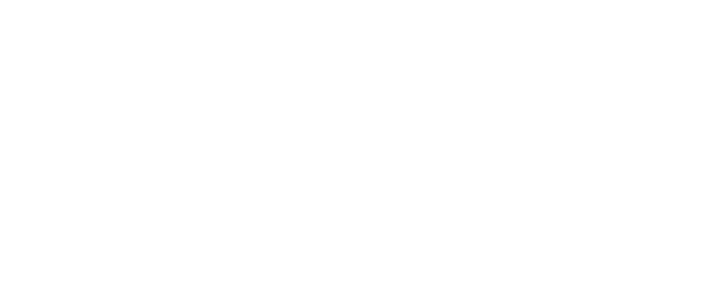
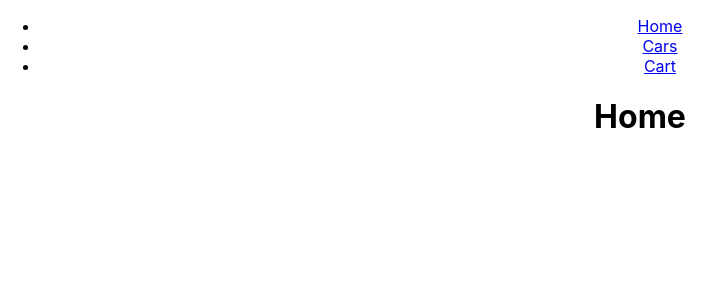
Before and after one commit to aducat5/cognizant-gallery, a React (Create React App) app in the folder cognizantgallery-web-client/: page / in a window 1280 px wide. Shown: the top 300 px of the page, without its empty margins (0-725 px from the left). Built offline with nearby package versions, Linux system fonts and the light colour scheme.

Commit message:
added basic routing and navigation bar component.

```diff
--- a/cognizantgallery-web-client/src/App.js
+++ b/cognizantgallery-web-client/src/App.js
@@ -1,9 +1,10 @@
+import Router from './Router';
 import './App.css';
 
 function App() {
   return (
     <div className="App">
-
+      <Router></Router>
     </div>
   );
 }
--- a/cognizantgallery-web-client/src/Router.js
+++ b/cognizantgallery-web-client/src/Router.js
@@ -2,7 +2,7 @@
 import {
   BrowserRouter,
   Routes,
-  Route,
+  Route
 } from "react-router-dom";
 
 //Custom imports
--- a/cognizantgallery-web-client/src/components/NavigationBar.js
+++ b/cognizantgallery-web-client/src/components/NavigationBar.js
@@ -1,4 +1,4 @@
-import Link from "react-router-dom";
+import { Link } from "react-router-dom";
 
 export default function NavigationBar(){
     return (
@@ -8,7 +8,7 @@
               <Link to={"/"}>Home</Link>
             </li>
             <li>
-              <Link to={"/products"}>Products</Link>
+              <Link to={"/cars"}>Cars</Link>
             </li>
             <li>
               <Link to={"/checkout"}>Cart</Link>
```
